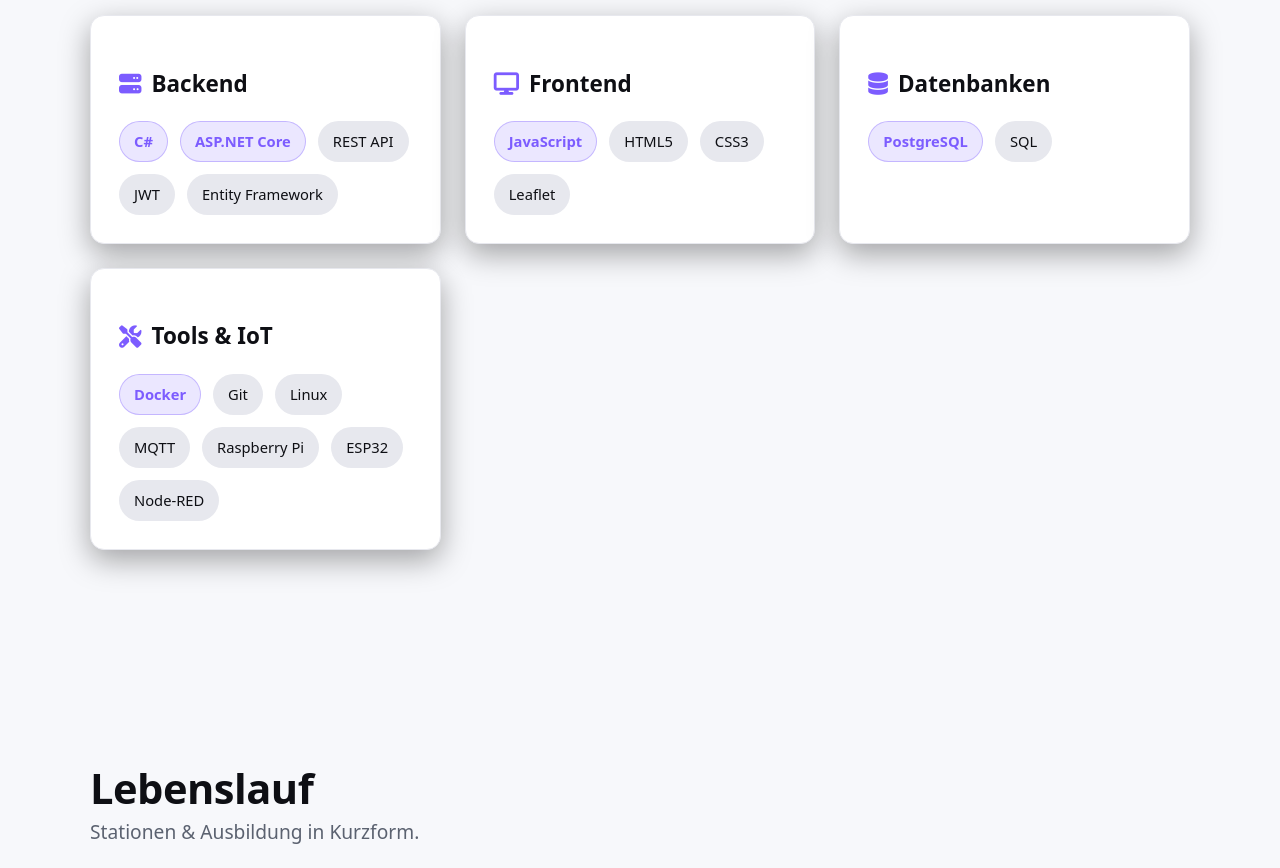
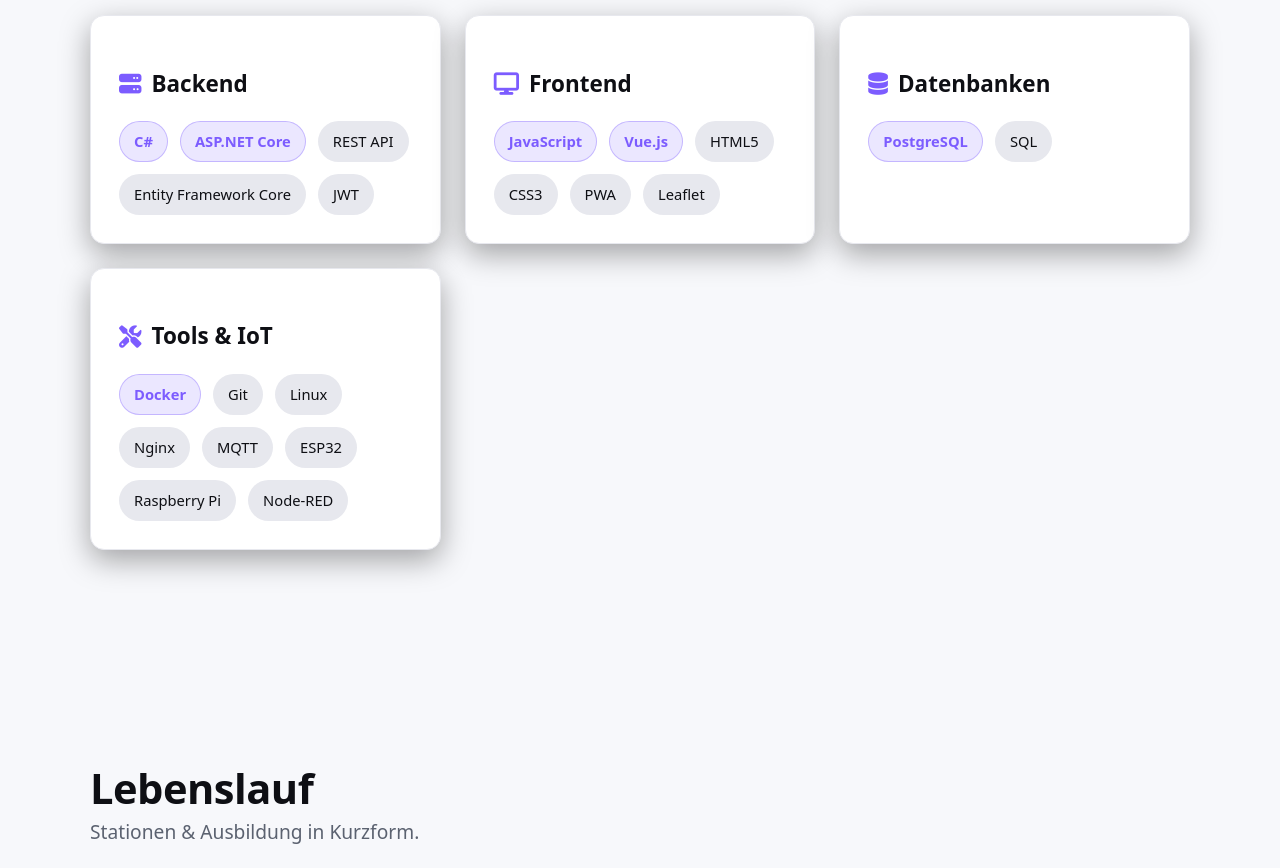
Before and after one commit to hlsb07/portfolioWebsite, a plain HTML site: page frontend/public/index.html in a window 1280 px wide. Shown: the part 5860-6728 px from the top of the page. Drawn offline with Linux system fonts and the light colour scheme; no server answers.

Commit message:
refactor: Update project descriptions

```diff
--- a/frontend/public/index.html
+++ b/frontend/public/index.html
@@ -378,8 +378,8 @@
                   <span class="chip primary">C#</span>
                   <span class="chip primary">ASP.NET Core</span>
                   <span class="chip">REST API</span>
+                  <span class="chip">Entity Framework Core</span>
                   <span class="chip">JWT</span>
-                  <span class="chip">Entity Framework</span>
                 </div>
               </article>
 
@@ -388,8 +388,10 @@
 
                 <div class="tech-chips">
                   <span class="chip primary">JavaScript</span>
+                  <span class="chip primary">Vue.js</span>
                   <span class="chip">HTML5</span>
                   <span class="chip">CSS3</span>
+                  <span class="chip">PWA</span>
                   <span class="chip">Leaflet</span>
                 </div>
               </article>
@@ -410,9 +412,10 @@
                   <span class="chip primary">Docker</span>
                   <span class="chip">Git</span>
                   <span class="chip">Linux</span>
+                  <span class="chip">Nginx</span>
                   <span class="chip">MQTT</span>
+                  <span class="chip">ESP32</span>
                   <span class="chip">Raspberry Pi</span>
-                  <span class="chip">ESP32</span>
                   <span class="chip">Node-RED</span>
                 </div>
               </article>
```
